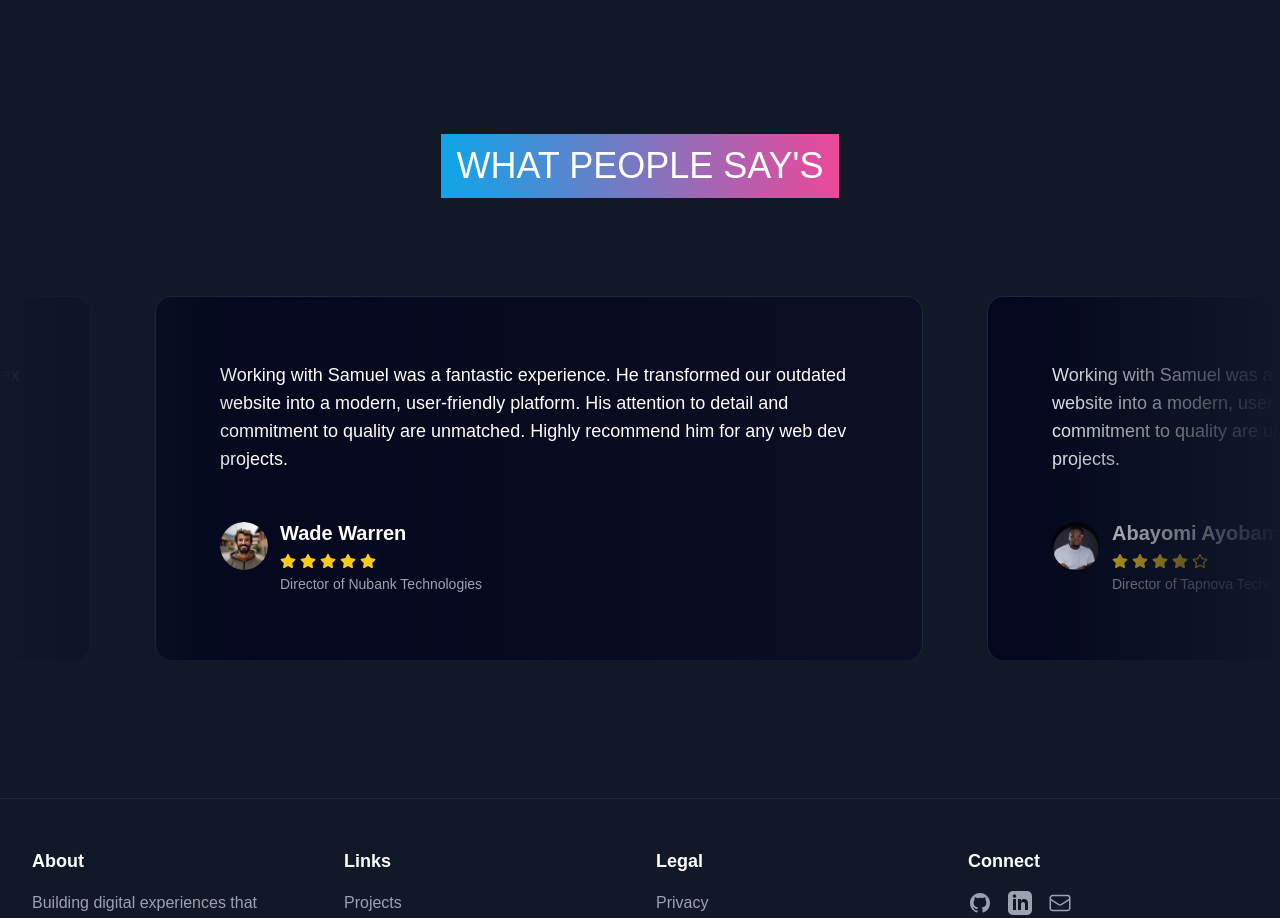
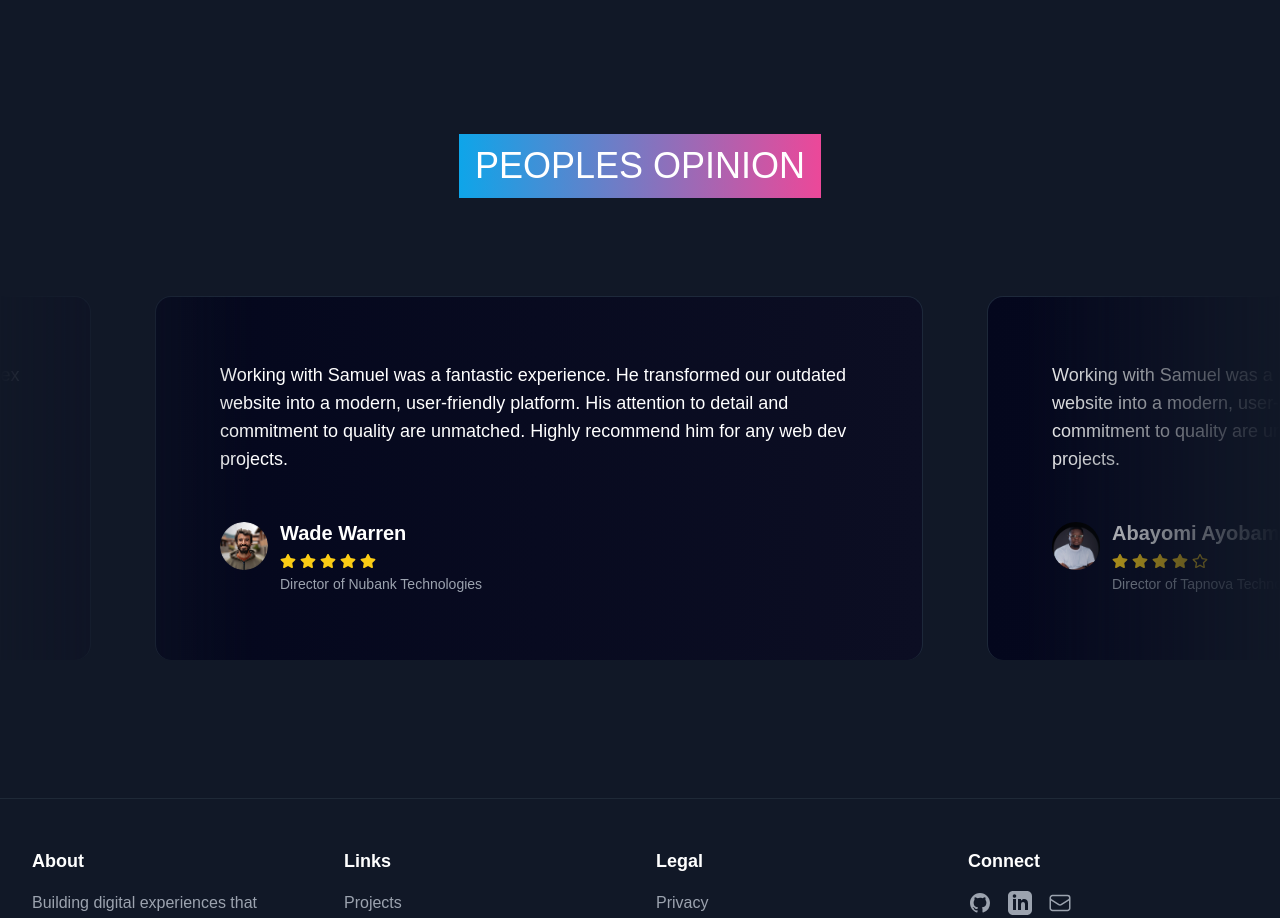
Before and after one commit to Samuel093/Xam_Next_Portfolio, a Next.js app: page / in a window 1280 px wide. Shown: the part 4120-5038 px from the top of the page. Built offline with nearby package versions, Linux system fonts and the light colour scheme.

Commit message:
change heading at client component

```diff
--- a/app/clients/components/clients.tsx
+++ b/app/clients/components/clients.tsx
@@ -18,7 +18,7 @@ const Clients = () => {
           transition={{ duration: 0.8, delay: 0.5 }}
           className="mb-10"
         >
-          <SectionHeading>What People Say's</SectionHeading>
+          <SectionHeading>Peoples Opinion</SectionHeading>
         </motion.div>
 
         <div className="flex flex-col items-center max-lg:mt-10">
```
